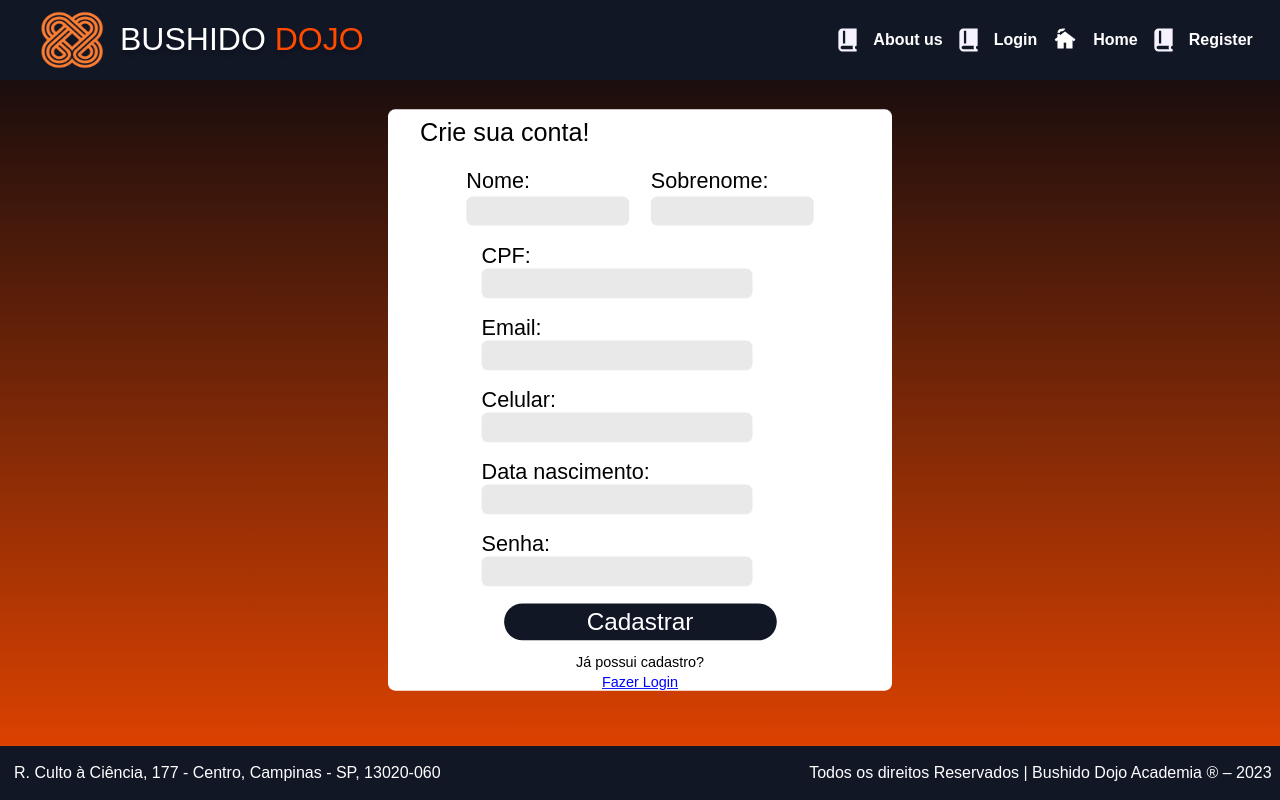
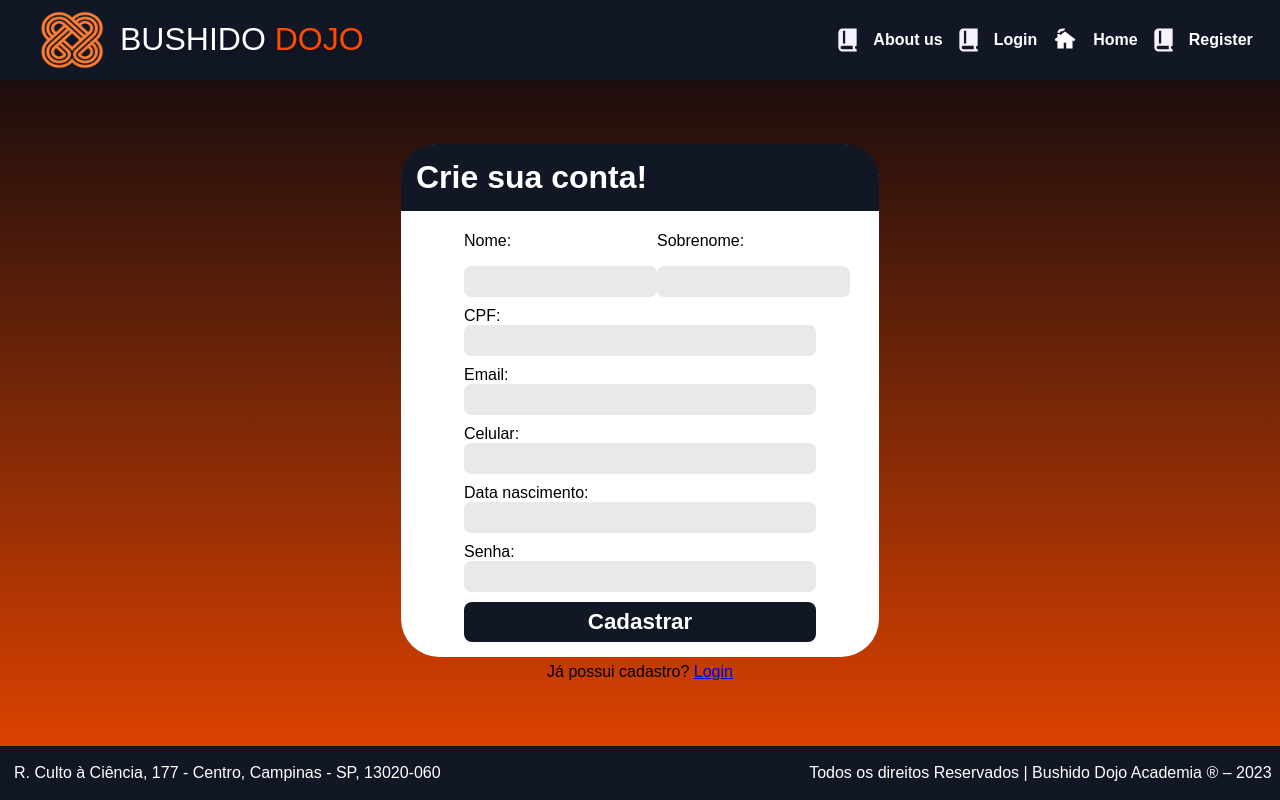
Before and after one commit to Bushido-Dojo/BushidoDojo_React, a React (Create React App) app: page /register in a window 1280 px wide. Built offline with nearby package versions, Linux system fonts and the light colour scheme; a web font is replaced by a local one.

Commit message:
finish register page

```diff
--- a/src/components/formRegister/FormRegister.jsx
+++ b/src/components/formRegister/FormRegister.jsx
@@ -1,60 +1,53 @@
 import React from "react";
 import styles from "./FormRegister.module.css";
+import { Link } from "react-router-dom";
 //
 const FormRegister = () => {
   return (
-    <form action="" method="" className={styles.form}>
+    <div className={styles.form}>
+      <h1 id={styles.h1}>Crie sua conta!</h1>
 
-      <div className={styles.div2}>
-
-        <div className={styles.barra_upper}>
-          <p className={styles.crie_sua_conta}>Crie sua conta!</p>
-        </div>
-
+      <div className={styles.submit}>
+        <div className={styles.parse}>
           <div className={styles.input}>
-          <p><label>Nome:</label></p>
+            <p>
+              <label>Nome:</label>
+            </p>
             <input type="nome" />
           </div>
           <div className={styles.input}>
-          <p><label>Sobrenome:</label></p>
+            <p>
+              <label>Sobrenome:</label>
+            </p>
             <input type="sobrenome" />
           </div>
         </div>
-
         <div className={styles.input}>
           <label>CPF:</label>
           <input type="cpf" />
         </div>
-
         <div className={styles.input}>
           <label>Email:</label>
           <input type="email" />
         </div>
-
         <div className={styles.input}>
           <label>Celular:</label>
           <input type="celular" />
         </div>
-
         <div className={styles.input}>
           <label>Data nascimento:</label>
           <input type="data" />
         </div>
-
         <div className={styles.input}>
           <label>Senha:</label>
           <input type="password" />
         </div>
-
         <button type="submit">Cadastrar</button>
+      </div>
       <div className="login">
-        <p>Já possui cadastro?</p>
+        <p>Já possui cadastro? <Link to={"/login"}>Login</Link></p>
       </div>
-
-      <div className="login_link">
-        Fazer Login <a href="#"></a>
     </div>
-    </form>
   );
 };
 
--- a/src/components/formRegister/FormRegister.module.css
+++ b/src/components/formRegister/FormRegister.module.css
@@ -1,103 +1,61 @@
 .form {
-    width: 35rem;
-    flex-shrink: 0;
-    border-radius: 0.5rem;
-    background: #FFF;
+  background-color: white;
   display: flex;
   flex-direction: column;
+  border-radius: 38px;
   align-items: center;
-    justify-content: flex-start;
-    transform: scale(0.9);
+  height: 80%;
 }
 
-.form> :first-child {
-    margin-top: 120px;
+.submit {
+  max-width: fit-content;
+  max-height: fit-content;
+  display: flex;
+  flex-direction: column;
 }
 
-.form> :last-child {
-    margin-top: -12px;
-    cursor: pointer;
-    color: blue;
-    text-decoration: underline;
-}
-
-/* .barra_upper {
-    background-color: #121726;
-    padding: 5px 550px 0px 5px;
-    margin-top: -200px;
-} */
-
-.crie_sua_conta {
-    color: rgb(0, 0, 0);
-    position: absolute;
-    top: -2.73%;
-    right: 60%;
-    font-size: 28px;
-}
-
-.div2 {
+.parse {
   display: flex;
-    max-width: min-content;
-}
-
-.div2 > .input {
-    width: max-content;
-    height: max-content;
-    padding: 0 12px 20px 12px
-}
-
-.div2 > .input > p {
-    margin-top: -55px;
-    margin-bottom: 4px;
-    font-size: 24px;
-}
-
-.div2 > .input > input {
-
-    width: min-content;
+  justify-content: space-between;
+  width: 22rem;
 }
 
 .input {
-    width: 22rem;
-    height: 5rem;
-    flex-shrink: 0;
+  display: flex;
+  flex-direction: column;
 }
 
-.input>.nome {
-    width: 8rem;
+.input > input {
+  max-height: fit-content;
+  flex-shrink: 0;
+  padding: 8px;
+  border-radius: 7px;
+  border: none;
+  background: #e9e9e9;
 }
 
-.input>label {
-    font-family: Arial, Helvetica, sans-serif;
-    color: #000;
-    font-size: 1.5rem;
-    font-style: normal;
-    font-weight: 400;
-    line-height: normal;
+.submit > * {
+  margin: 5px 0;
 }
 
-.input>input {
-    width: 297px;
-    height: 1.9rem;
-    flex-shrink: 0;
-    border-radius: 7px;
+button {
+  border-radius: 8px;
+  background-color: #121726;
+  color: white;
   border: none;
-    background: #E9E9E9;
+  cursor: pointer;
+  height: 2.5rem;
+  font-size: 1.4rem;
+  font-weight: 600;
 }
 
-.form>button[type=submit] {
-    cursor: pointer;
-    width: 303px;
-    padding: 5px;
-    flex-shrink: 0;
-    border-radius: 37px;
-    border: none;
-    color: #FFF;
-    font-family: Arial, Helvetica, sans-serif;
-    font-size: 27px;
-    font-style: normal;
-    font-weight: 400;
-    line-height: normal;
+#h1 {
   background: #121726;
-    flex-shrink: 0;
+  box-shadow: 0px 0px 0px 0px rgba(0, 0, 0, 0.25);
+  color: white;
+  margin: 0;
+  padding: 15px;
+  width: 28rem;
+  height: 2.5rem;
+  border-radius: 34px 34px 0px 0px;
 }
```
Also changed, not shown: src/components/formRegister2/FormRegister2.jsx (deleted), src/components/formRegister2/FormRegister2.module.css (deleted). Lines whose indentation alone changed are shown as unchanged.
